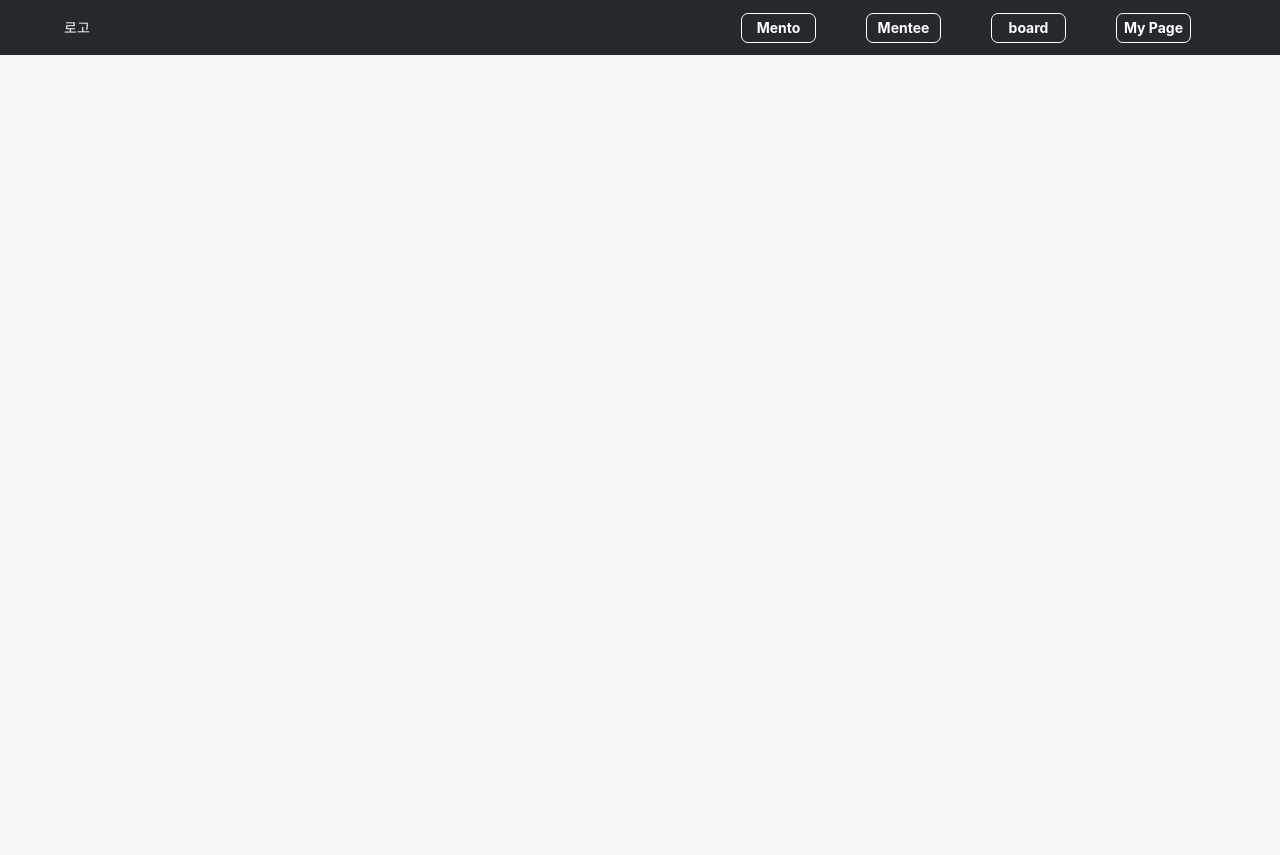
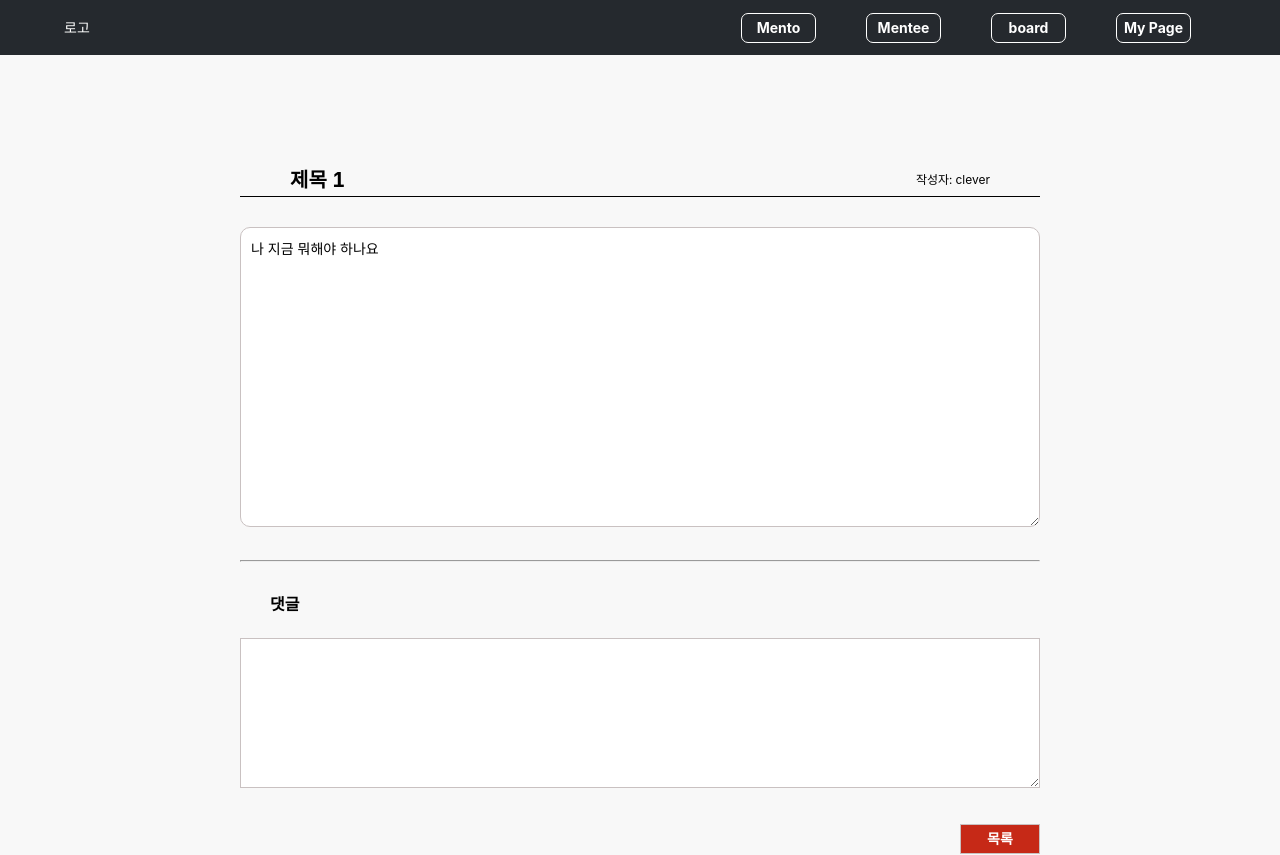
Before and after one commit to taewankang/elekant_front, a React (Create React App) app in the folder front/: page /board/detail/1 in a window 1280 px wide. Built offline with nearby package versions, Linux system fonts and the light colour scheme.

Commit message:
modify board

```diff
--- a/front/src/component/board/BoardDetail.js
+++ b/front/src/component/board/BoardDetail.js
@@ -1,13 +1,30 @@
 import React from 'react';
-import {BoardContainer, BoardContents} from './style';
+import {
+  BoardContainer, BoardContents, Title, DetailTitle,
+  Input, CommentInput, ButtonContainer, Button} from './style';
 import {useSelector} from 'react-redux';
-const BoardDetail = ({params}) => {
-  const {title, contents} = useSelector(state => state.board);
+import {Link} from 'react-router-dom';
+
+const BoardDetail = ({match}) => {
+  const {title, contents} = useSelector(state => state.board[match.params.id - 1]);
+  const {nickname} = useSelector(state => state.user);
 
   return (
     <BoardContainer>
       <BoardContents>
-
+        <DetailTitle>
+          <span style={{fontWeight: '700'}}>{title}</span>
+          <span style={{fontSize: '12px', alignSelf: 'center'}}>작성자: {nickname}</span>
+        </DetailTitle>
+        <Input defaultValue={contents} readOnly/>
+        <hr/>
+        <Title style={{fontSize:'16px', marginTop: '30px', marginBottom: '20px'}}>댓글</Title>
+        <CommentInput/>
+        <ButtonContainer>
+          <Link to='/board'>
+            <Button>목록</Button>
+          </Link>
+        </ButtonContainer>
       </BoardContents>
     </BoardContainer>
   )
--- a/front/src/component/board/style.js
+++ b/front/src/component/board/style.js
@@ -16,7 +16,7 @@ export const BoardContents = styled.div`
   margin-top: 80px;
   width: ${BOARD_WIDTH}px;
   min-width: ${BOARD_WIDTH}px;
-  height: 500px;
+  height: 100%;
   color: #000000;
   overflow: auto;
   @media only screen and (max-width: ${BOARD_WIDTH + 20}px){
@@ -130,7 +130,6 @@ export const Input = styled.textarea`
   backgrouond-color: #FFFFFF;
   border: 1px solid ${MY_PAGE_BORDER};
   padding: 10px;
-  align-self: flex-start;
   border-radius: 10px;
   margin-bottom: 20px;
   outline: none;
@@ -142,3 +141,23 @@ export const SpinContainer = styled.div`
   margin-top: 20px;
   margin-bottom: 20px;
 `
+
+export const CommentInput = styled.textarea`
+  width: ${BOARD_WIDTH}px;
+  height: 150px;
+  border: 1px solid ${MY_PAGE_BORDER};
+  padding: 10px;
+  outline: none;
+  background-color: #FFFFFF;
+  margin-bottom: 30px;
+`
+
+export const DetailTitle  = styled.div`
+  display: flex;
+  margin-top: 30px;
+  width: 100%;
+  justify-content: space-between;
+  padding: 0px 50px;
+  font-size: 20px;
+  border-bottom: 1px solid #000000;
+`
--- a/front/src/page/BoardDetail.js
+++ b/front/src/page/BoardDetail.js
@@ -1,9 +1,10 @@
 import React from 'react';
 import BoardDetailContent from '../component/board/BoardDetail';
-const BoardDetail = () => {
+const BoardDetail = ({match}) => {
+  console.log(match)
   return (
     <div>
-      <BoardDetailContent/>
+      <BoardDetailContent match={match}/>
     </div>
   )
 }
--- a/front/src/reducer/board.js
+++ b/front/src/reducer/board.js
@@ -41,7 +41,20 @@ const initialState = [
           {username: 'han'},
           {contents: '제 생각은요'},
           {time: '2020-08-07 16:00:00'},
-          {like: 0}
+          {like: 0},
+          {
+            reply: {
+              comments:[{
+                contents: [
+                  {id: 1},
+                  {username: 'kang'},
+                  {contents: '나는 또 이렇게 생각해'},
+                  {time: '2020-08-07 16:00:00'},
+                  {reply: {}}
+                ]
+              }]
+            }
+          }
         ]
       },
       {
--- a/front/src/reducer/user.js
+++ b/front/src/reducer/user.js
@@ -28,7 +28,15 @@ export const user = (state = initialState, action) => {
     case LOGIN_FAILURE:
       return state;
     case LOGOUT_REQUEST:
+      return state;
     case LOGOUT_SUCCESS:
+      return {
+        isLogin: "",
+        id: "",
+        nickname: "",
+        school: "",
+        mail: ""
+      }
     case LOGOUT_FAILURE:
     default:
       return state;
```
